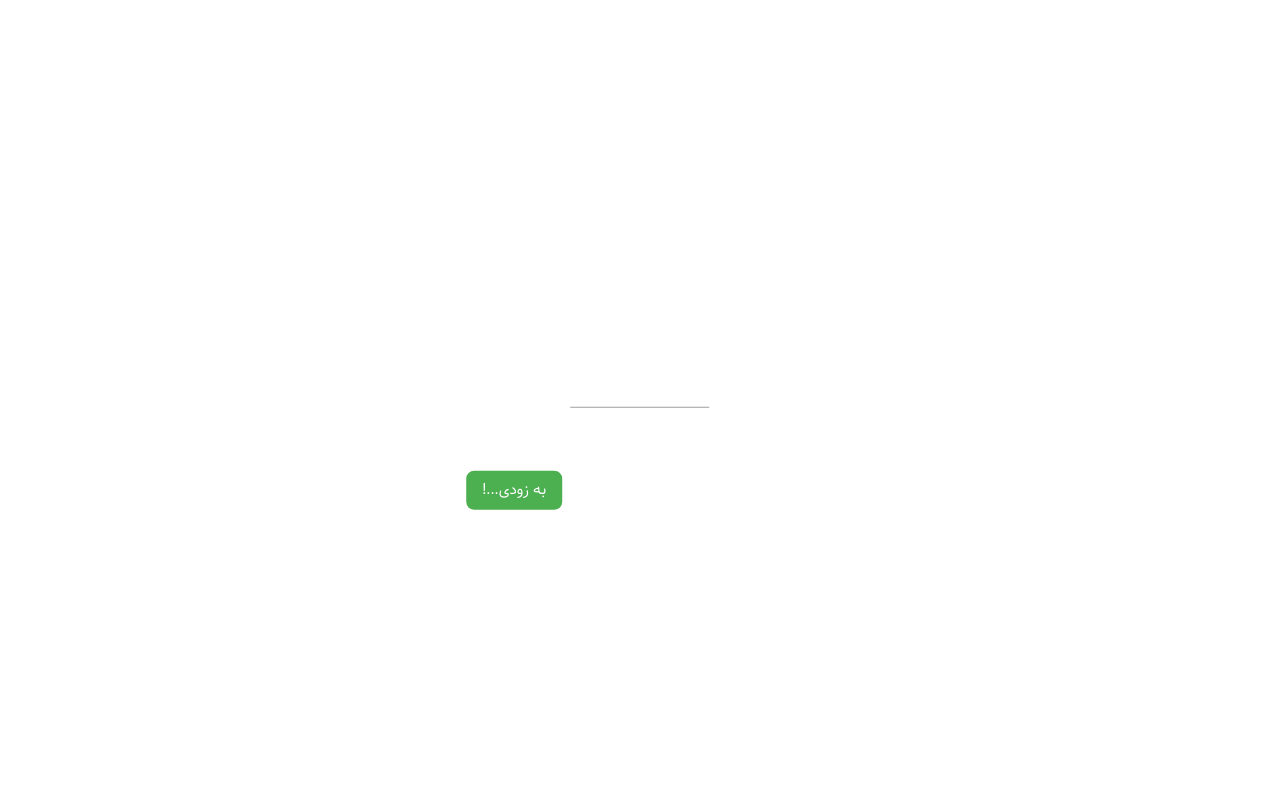
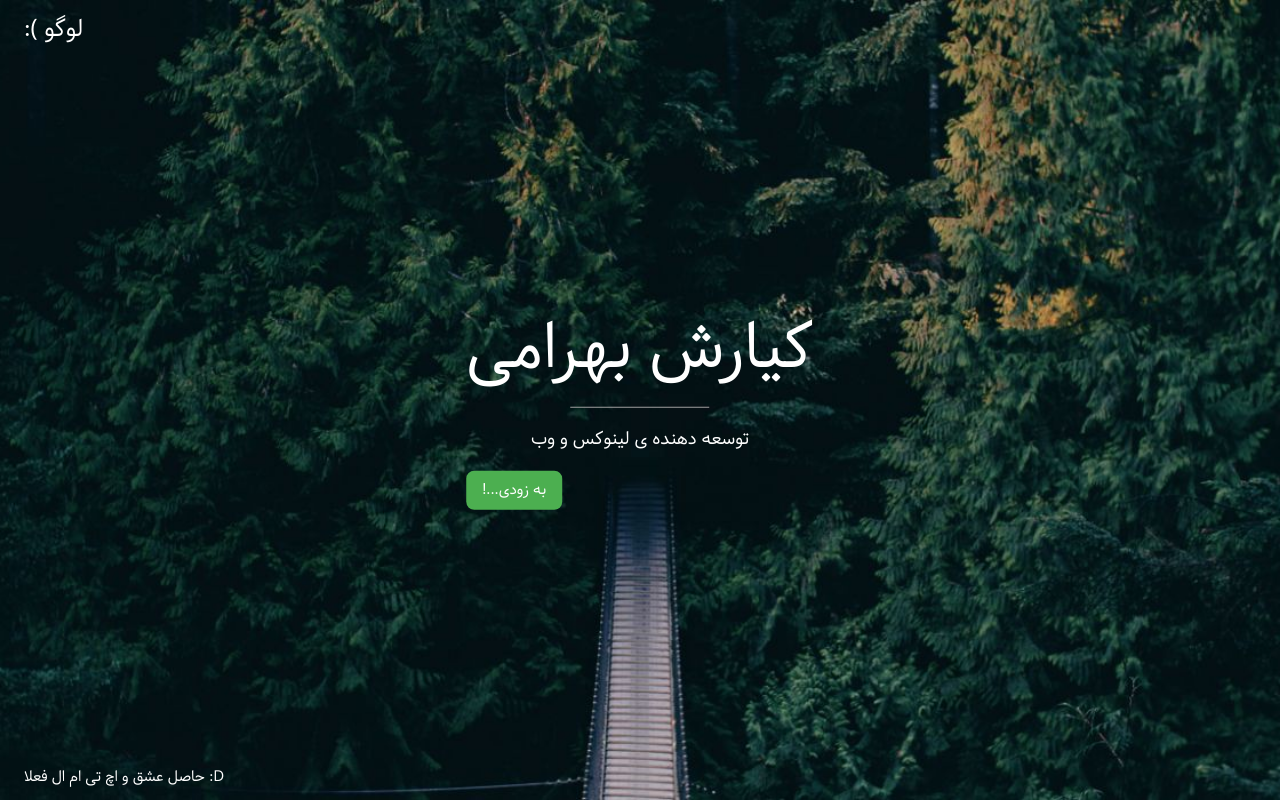
Before and after one commit to ikearash/ikearash.github.io, a plain HTML site: page index.html in a window 1280 px wide. Drawn offline with Linux system fonts and the light colour scheme; files whose address does not match are found by name.

Commit message:
Background fixed

```diff
--- a/index.html
+++ b/index.html
@@ -15,7 +15,7 @@
 /* body,h1 {font-family: "Raleway", sans-serif} */
 body, html {height: 100%}
 .bgimg {
-  background-image: url('forestbridge.jpg');
+  background-image: url('assets/forestbridge.jpg');
   min-height: 100%;
   background-position: center;
   background-size: cover;
```
